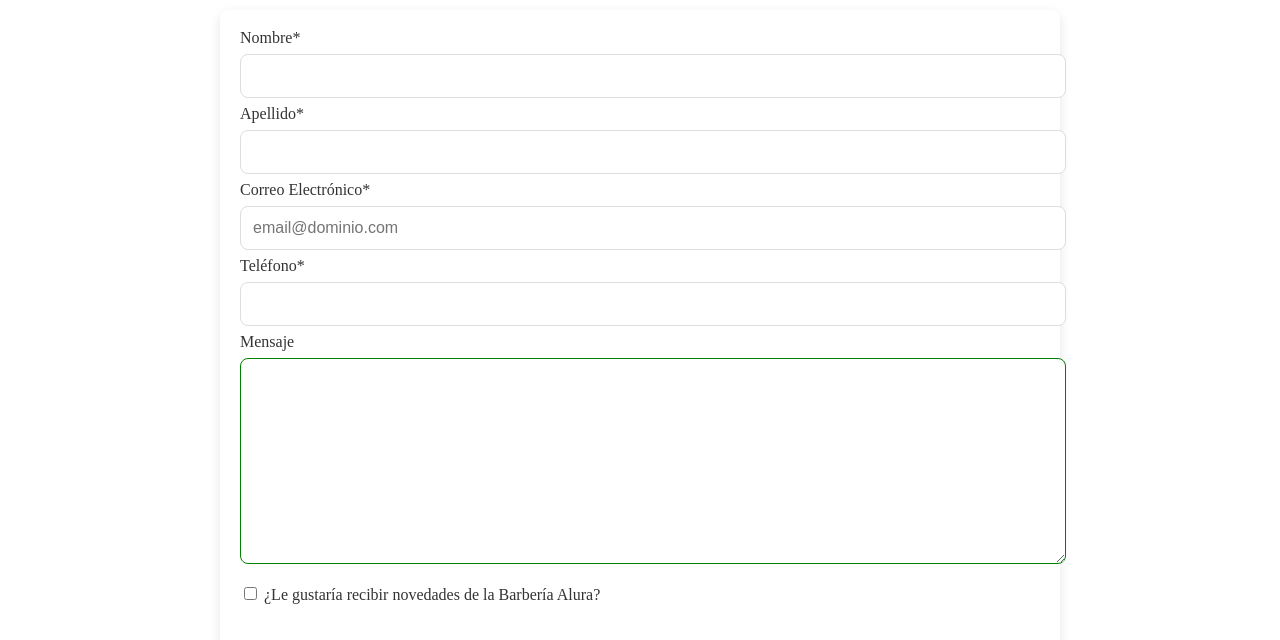
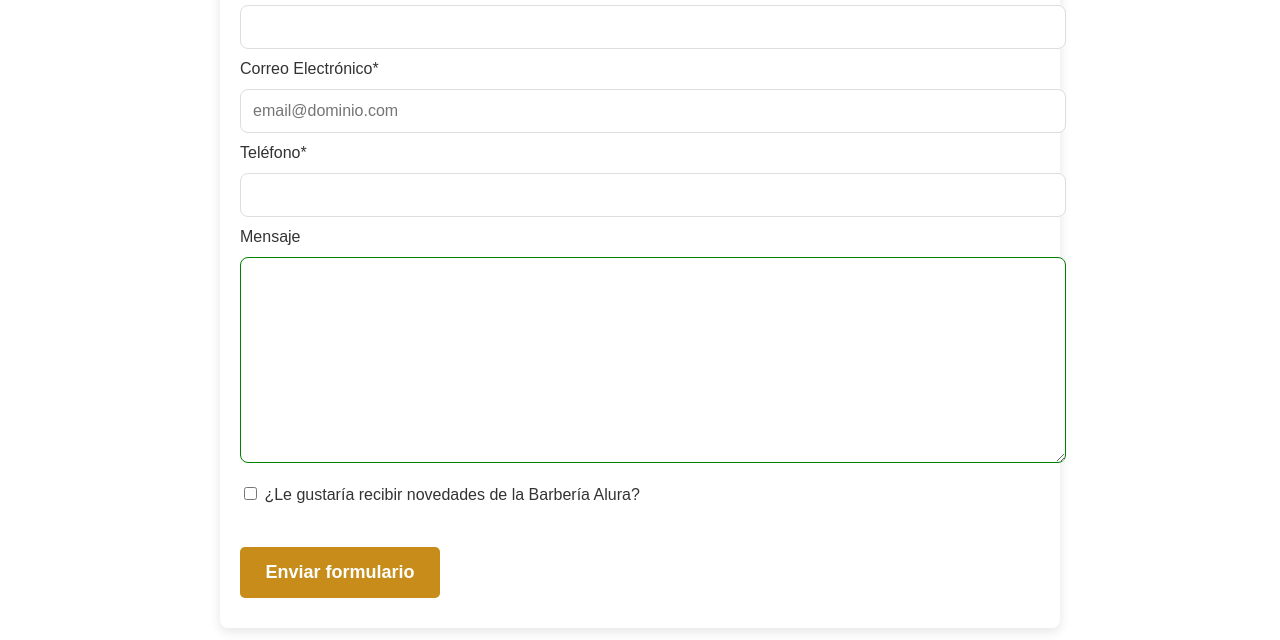
Before and after one commit to franciscojcc007/barberia_Alura, a website: page public/contact.html in a window 1280 px wide. Shown: the part 331-971 px from the top of the page. Drawn offline with Linux system fonts and the light colour scheme.

Commit message:
se añadió la importación de la hoja de estilos 'style.css' en style-contact.css

```diff
--- a/src/css/style-contact.css
+++ b/src/css/style-contact.css
@@ -1,3 +1,5 @@
+@import url("style.css");
+
 form {
     margin: 40px auto;
     width: 90%;
```
